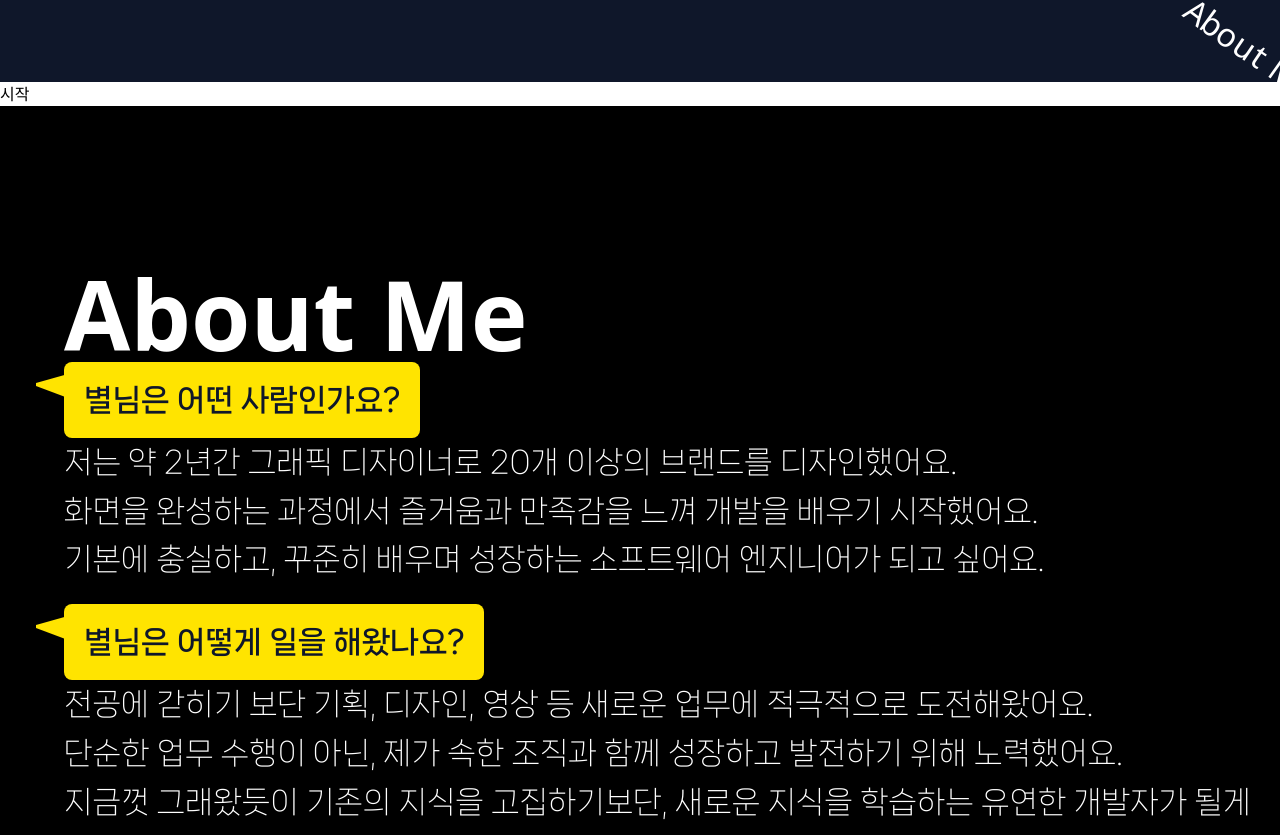
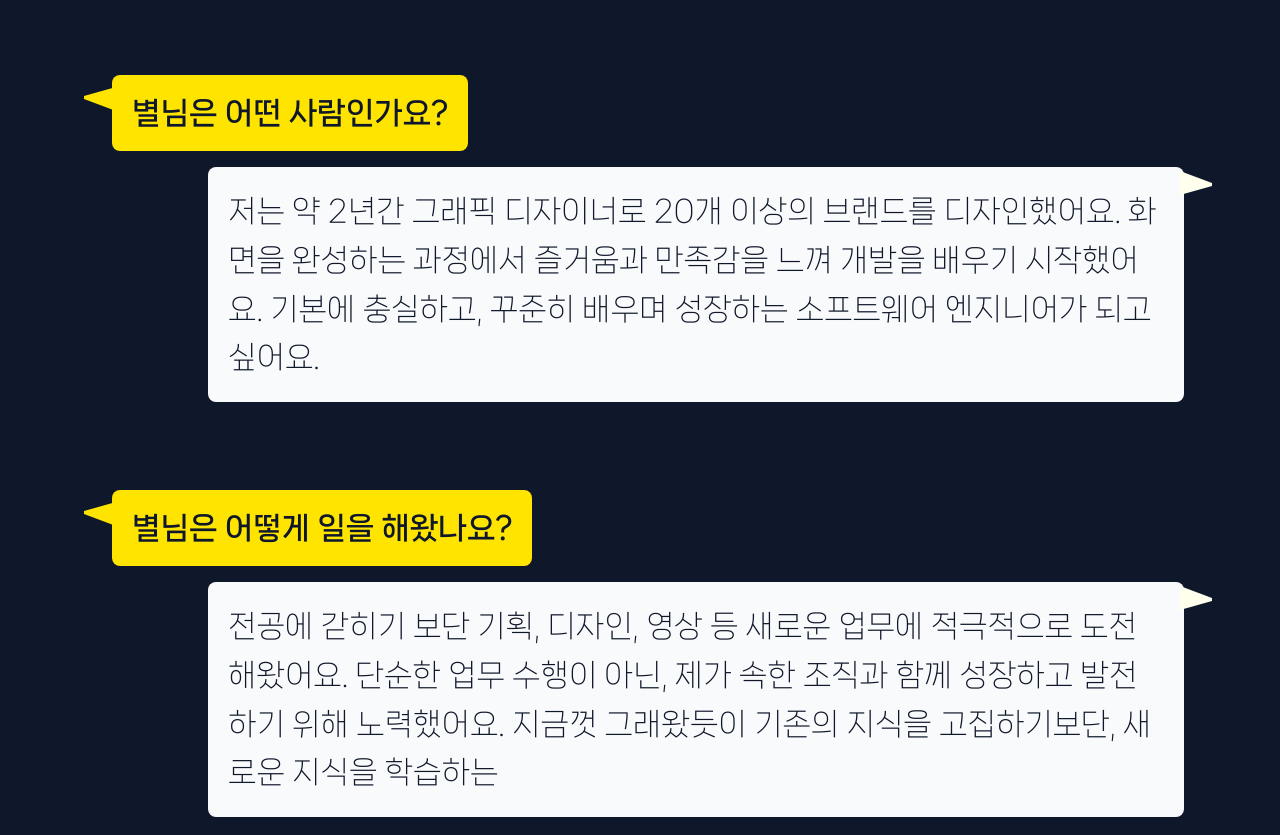
Before and after one commit to loeybho/Newport, a React (Vite) app: page / in a window 1280 px wide. Shown: the part 1045-1880 px from the top of the page. Built offline with nearby package versions, Linux system fonts and the light colour scheme.

Commit message:
Style. 흐르는 카피 위치 수정

```diff
--- a/src/pages/AboutMe.jsx
+++ b/src/pages/AboutMe.jsx
@@ -7,49 +7,28 @@ export default function AboutMe() {
 
   const { scrollYProgress } = useScroll({
     target: container,
-    offset: ["start end", "end end"],
+    offset: ["end", "start"],
   });
 
   useEffect(() => {
     scrollYProgress.on("change", (e) => {
       texts.current.forEach((text, i) => {
-        text.setAttribute("startOffset", -15 + i * 30 + e * 30 + "%");
+        text.setAttribute("startOffset", e * 35 + "%");
       });
     });
   }, []);
 
   return (
     <>
-      <div ref={container}>
-        <svg className="bg-slate-900" viewBox="11 0 235 60">
-          <path
-            id="curve"
-            fill="none"
-            d="m0,56.5c30,-10,30,-30,60,-30c30,0,30,20,60,20c30,0,30,-20,60,-20c30,0,30,10,60,30c30,20,30,30,60,30"
-          />
-          <text className="text-[6px]" fill="white">
-            {[...Array(3)].map((_, i) => {
-              return (
-                <textPath
-                  key={i}
-                  ref={(ref) => (texts.current[i] = ref)}
-                  href="#curve"
-                  startOffset={i * 40 + "%"}
-                >
-                  About Me 🧚
-                </textPath>
-              );
-            })}
-          </text>
-        </svg>
-        시작
-        <div className="h-screen bg-slate-900 text-white">
-          <div className="pt-40 pl-16 bg-black">
-            <h1 className="text-8xl font-MarkPros font-bold">About Me</h1>
+      <div className="min-h-screen bg-slate-900 text-white">
+        <div className="pt-40 p-5 sm:p-20">
+          <h1 className="text-6xl font-MarkPros font-bold mb-28 sm:text-8xl">
+            About Me
+          </h1>
 
-            <div className="font-NanumSquareNeo flex flex-col gap-5 text-3xl ">
-              <div>
-                <p className="bg-customYellow text-slate-900 relative rounded-lg inline-block p-5 font-bold">
+          <div className="font-NanumSquareNeo flex flex-col gap-10 text-1xl sm:text-3xl">
+            <div className="m-4">
+              <p className="bg-customYellow m-4 text-slate-900 relative rounded-lg inline-block p-5 font-bold">
                 별님은 어떤 사람인가요?
                 <div
                   style={{
@@ -63,19 +42,28 @@ export default function AboutMe() {
                 ></div>
               </p>
 
+              <p className=" bg-gray-50 text-slate-900 ml-2 relative rounded-lg p-5 font-bold sm:ml-28">
                 <p className="leading-relaxed font-light">
                   저는 약 2년간 그래픽 디자이너로 20개 이상의 브랜드를
-                  디자인했어요.
-                  <br />
-                  화면을 완성하는 과정에서 즐거움과 만족감을 느껴 개발을 배우기
-                  시작했어요.
-                  <br />
-                  기본에 충실하고, 꾸준히 배우며 성장하는 소프트웨어 엔지니어가
-                  되고 싶어요.
+                  디자인했어요. 화면을 완성하는 과정에서 즐거움과 만족감을 느껴
+                  개발을 배우기 시작했어요. 기본에 충실하고, 꾸준히 배우며
+                  성장하는 소프트웨어 엔지니어가 되고 싶어요.
+                </p>
+                <div
+                  style={{
+                    marginRight: "-24px",
+                    borderLeft: "12px solid transparent",
+                    borderRight: "9px solid transparent",
+                    borderBottom: "32px solid #FFE",
+                    transform: "rotate(90deg)",
+                  }}
+                  className="absolute w-6 h-4 top-0 right-0"
+                ></div>
               </p>
             </div>
-              <div>
-                <p className="bg-customYellow text-slate-900 relative rounded-lg inline-block p-5 font-bold">
+            <div ref={container}>
+              <div className="m-4">
+                <p className="bg-customYellow m-4 text-slate-900 relative rounded-lg inline-block p-5 font-bold">
                   별님은 어떻게 일을 해왔나요?
                   <div
                     style={{
@@ -89,20 +77,50 @@ export default function AboutMe() {
                   ></div>
                 </p>
 
+                <p className=" bg-gray-50 text-slate-900 ml-2 relative rounded-lg p-5 font-bold sm:ml-28">
                   <p className="leading-relaxed font-light">
                     전공에 갇히기 보단 기획, 디자인, 영상 등 새로운 업무에
-                  적극적으로 도전해왔어요.
-                  <br />
-                  단순한 업무 수행이 아닌, 제가 속한 조직과 함께 성장하고
-                  발전하기 위해 노력했어요.
-                  <br />
-                  지금껏 그래왔듯이 기존의 지식을 고집하기보단, 새로운 지식을
-                  학습하는 유연한 개발자가 될게요.
+                    적극적으로 도전해왔어요. 단순한 업무 수행이 아닌, 제가 속한
+                    조직과 함께 성장하고 발전하기 위해 노력했어요. 지금껏
+                    그래왔듯이 기존의 지식을 고집하기보단, 새로운 지식을
+                    학습하는
+                  </p>
+                  <div
+                    style={{
+                      marginRight: "-24px",
+                      borderLeft: "12px solid transparent",
+                      borderRight: "9px solid transparent",
+                      borderBottom: "32px solid #FFE",
+                      transform: "rotate(90deg)",
+                    }}
+                    className="absolute w-6 h-4 top-0 right-0"
+                  ></div>
                 </p>
               </div>
             </div>
           </div>
         </div>
+
+        <svg className="bg-slate-900" viewBox="10 0 200 60">
+          <path
+            id="curve"
+            fill="none"
+            d="m0,56.5c30,-10,30,-30,60,-30c30,0,30,20,60,20c30,0,30,-20,60,-20c30,0,30,10,60,30c30,20,30,30,60,30"
+          />
+          <text className="text-[10px]" fill="white">
+            {[...Array(1)].map((_, i) => {
+              return (
+                <textPath
+                  key={i}
+                  ref={(ref) => (texts.current[i] = ref)}
+                  href="#curve"
+                >
+                  유연한 개발자가 될게요 🧚
+                </textPath>
+              );
+            })}
+          </text>
+        </svg>
       </div>
     </>
   );
```
Lines whose indentation alone changed are shown as unchanged.
